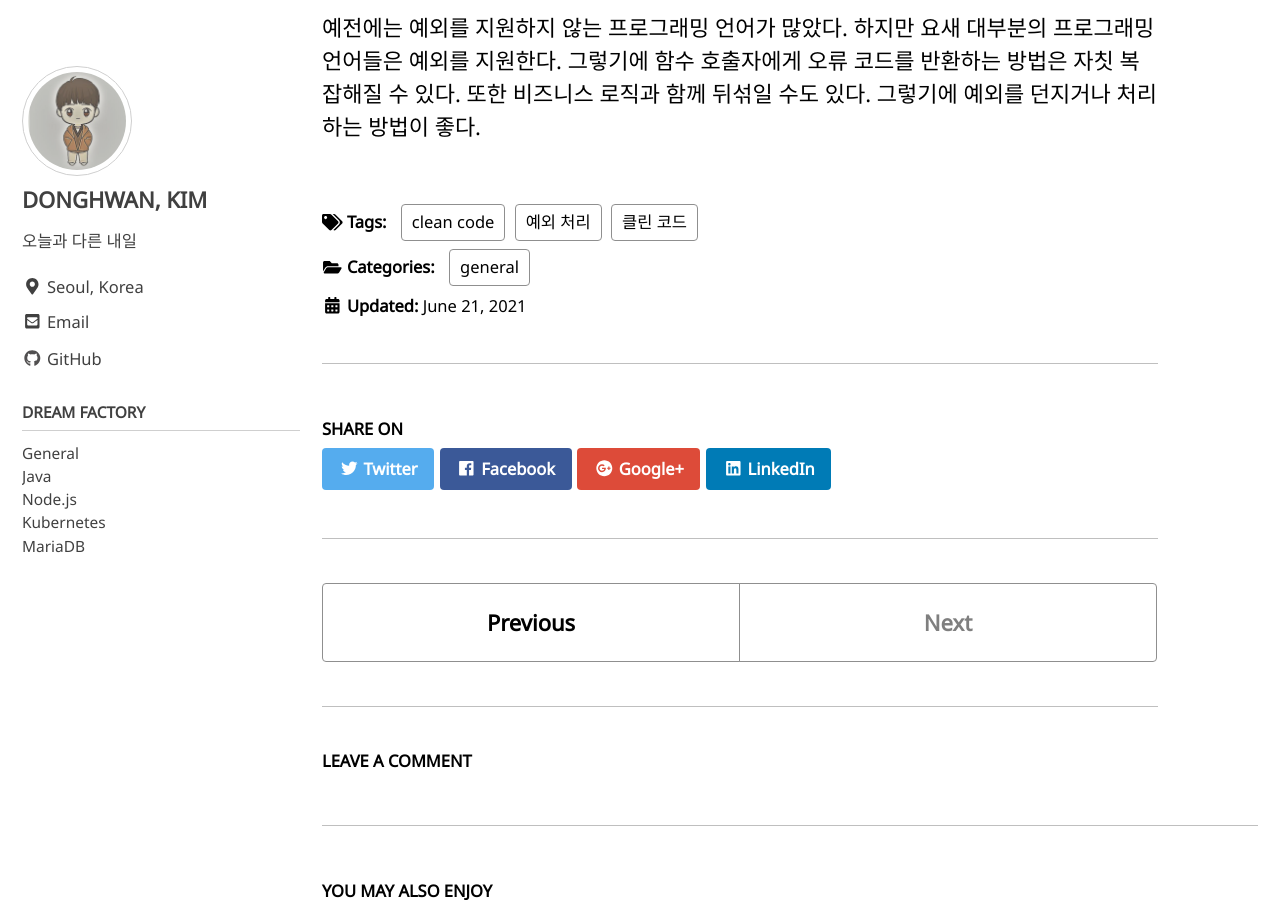
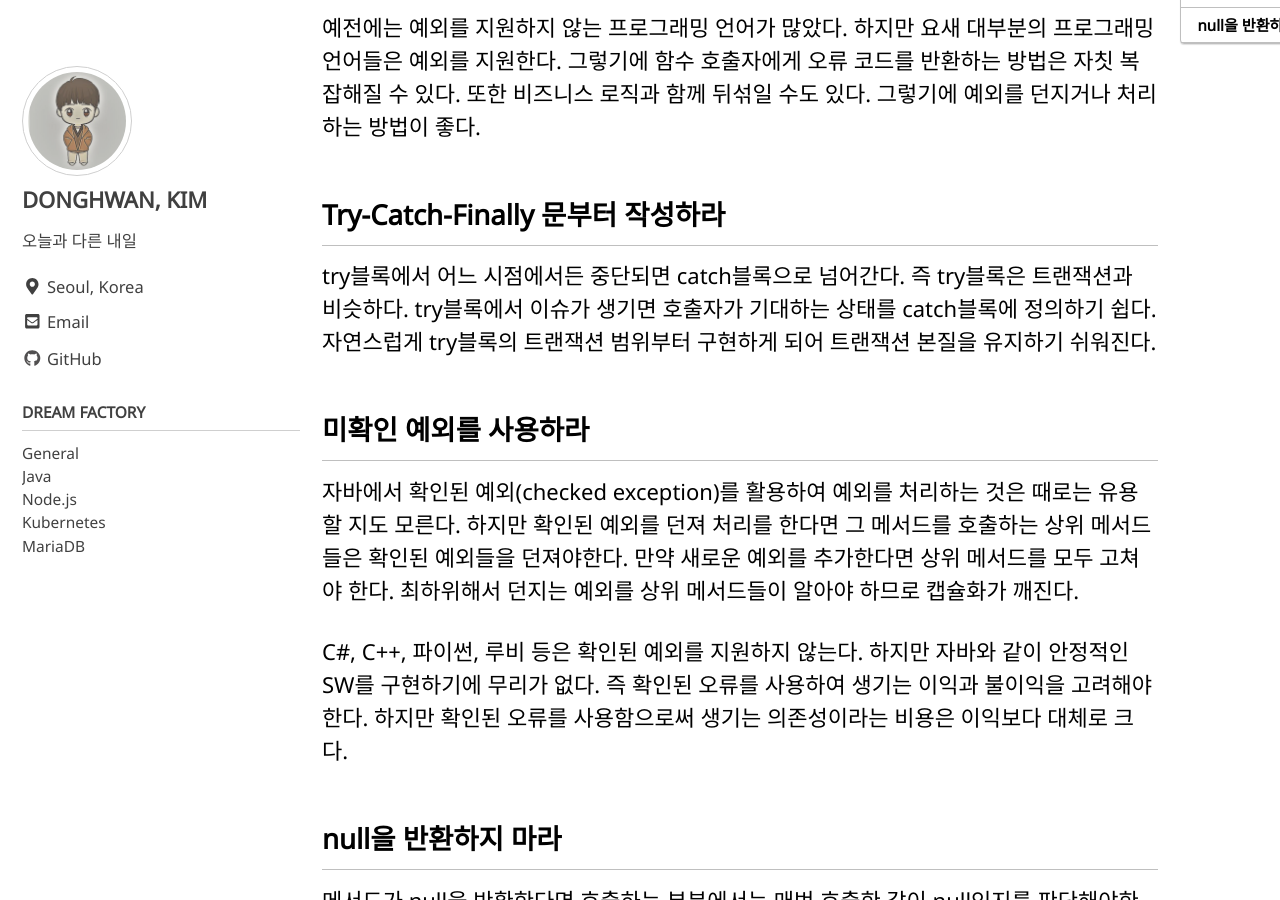
Before and after one commit to yearnlune/yearnlune.github.io, a Jekyll site: the page built from _posts/2021-06-21-books-cleancode-07.md, in a window 1280 px wide and 900 px high, scrolled down 359 px. Built offline with Jekyll 4.4.1, drawn with Linux system fonts in a browser that asks for light colours; cached includes are drawn as plain includes; comment, search, counter and statistics services are not loaded; some of the changed text lies outside the part shown.

Commit message:
feat: Added content to 'cleancode-07'

````diff
--- a/_posts/2021-06-21-books-cleancode-07.md
+++ b/_posts/2021-06-21-books-cleancode-07.md
@@ -16,3 +16,39 @@ categories:
 ## 오류 코드보다는 예외를 사용하라
 
 예전에는 예외를 지원하지 않는 프로그래밍 언어가 많았다. 하지만 요새 대부분의 프로그래밍 언어들은 예외를 지원한다. 그렇기에 함수 호출자에게 오류 코드를 반환하는 방법은 자칫 복잡해질 수 있다. 또한 비즈니스 로직과 함께 뒤섞일 수도 있다. 그렇기에 예외를 던지거나 처리하는 방법이 좋다.
+
+## Try-Catch-Finally 문부터 작성하라
+
+try블록에서 어느 시점에서든 중단되면 catch블록으로 넘어간다. 즉 try블록은 트랜잭션과 비슷하다. try블록에서 이슈가 생기면 호출자가 기대하는 상태를 catch블록에 정의하기 쉽다. 자연스럽게 try블록의 트랜잭션 범위부터 구현하게 되어 트랜잭션 본질을 유지하기 쉬워진다.
+
+## 미확인 예외를 사용하라
+
+자바에서 확인된 예외(checked exception)를 활용하여 예외를 처리하는 것은 때로는 유용할 지도 모른다. 하지만 확인된 예외를 던져 처리를 한다면 그 메서드를 호출하는 상위 메서드들은 확인된 예외들을 던져야한다. 만약 새로운 예외를 추가한다면 상위 메서드를 모두 고쳐야 한다. 최하위해서 던지는 예외를 상위 메서드들이 알아야 하므로 캡슐화가 깨진다.
+
+C#, C++, 파이썬, 루비 등은 확인된 예외를 지원하지 않는다. 하지만 자바와 같이 안정적인 SW를 구현하기에 무리가 없다. 즉 확인된 오류를 사용하여 생기는 이익과 불이익을 고려해야 한다. 하지만 확인된 오류를 사용함으로써 생기는 의존성이라는 비용은 이익보다 대체로 크다.
+
+## null을 반환하지 마라
+
+메서드가 null을 반환한다면 호출하는 부분에서는 매번 호출한 값이 null인지를 판단해야한다. 만약 null 확인을 빼먹는다면 NullPointerException이 발생할 것이다. 그렇기에 null보다는 예외를 던지거나 초기화된 값을 반환하는 것이 낫다.
+
+```java
+// BAD CASE
+public void registerItem(Item item) {
+	if (item != null) {
+      ItemRegistry registry = persistentStore.getItemRegistry();
+      if (registry != null) {
+         Item existing = registry.getItem(item.getID());
+         if (existing.getBillingPeriod().hasRetailOwner()) {
+            existing.register(item);
+         }
+      }
+	}
+}
+
+// GOOD CASE
+public void getItems() {
+	List<Item> items;
+	// ...
+	****return Optional.of(items).orElse(Collections.emptyList());
+}
+```
````
